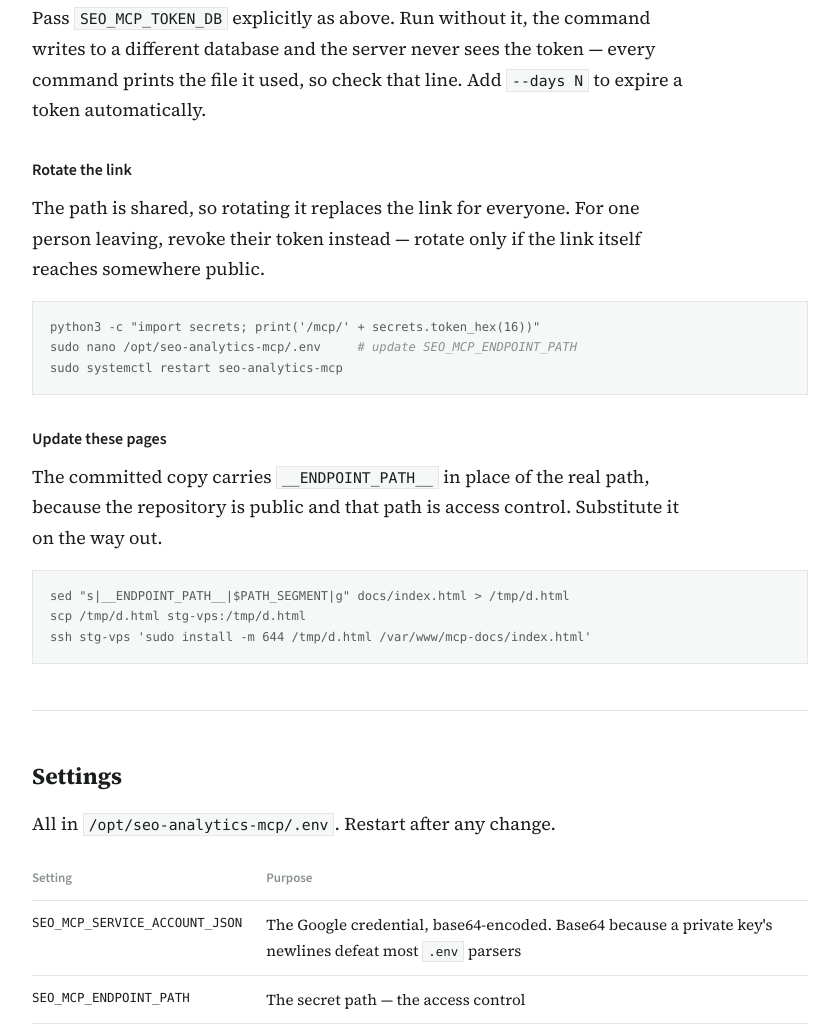
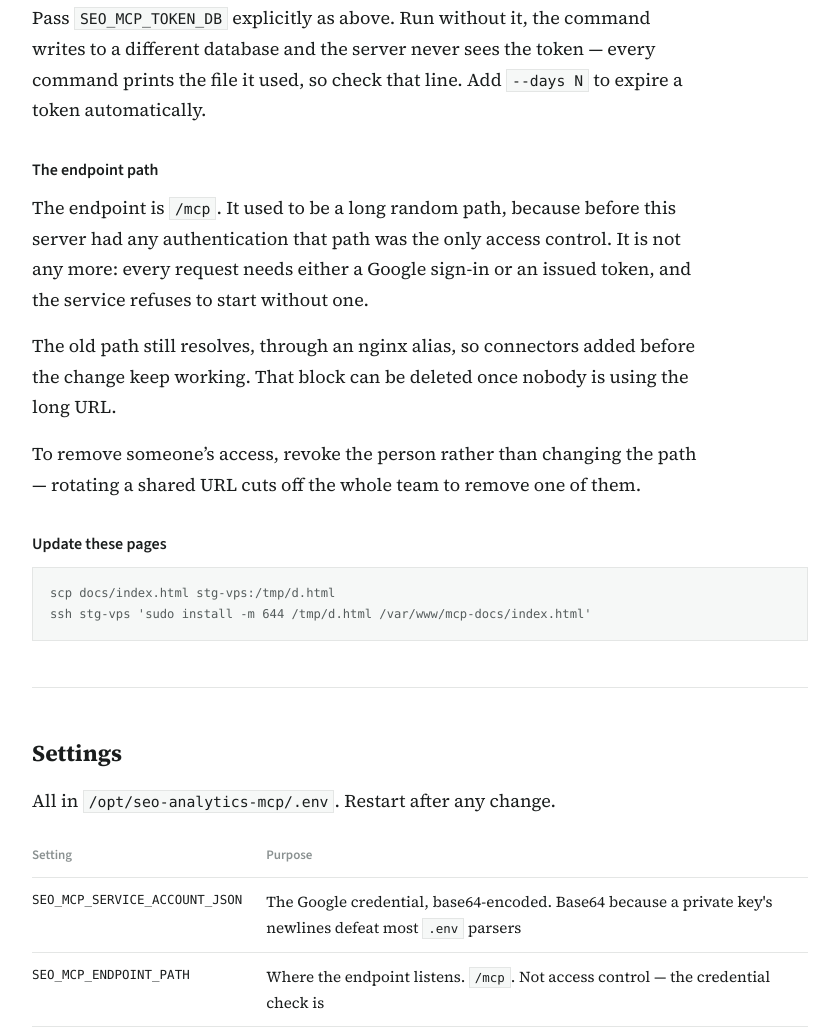
Before and after one commit to zainsive/seo-analytics-mcp, a plain HTML site: page docs/admin/index.html in a window 1280 px wide. Shown: the part 3292-4322 px from the top of the page, without its empty margins (220-1059 px from the left). Drawn offline with nearby package versions, Linux system fonts and the light colour scheme.

Commit message:
Serve the endpoint at /mcp and stop pretending the path is a lock
The endpoint was a long random path because, when it was deployed, that path was
the entire access control - the docstring said so. Two real locks have since been
added in front of it, so the obscurity now buys only protection from
opportunistic scanning, while costing a URL nobody can read out loud and a
"secret" that lives in every teammate's connector config, the docs page and
browser histories.

The endpoint is /mcp. The old path still resolves through an nginx alias, so
connectors added before the change keep working and nobody has to re-add
anything; that block can go once the long URL is unused.

The startup message that told operators to set a random path "before exposing
this to the internet - the path is the access control" is now an informational
note rather than a warning, because chasing it would mean solving a problem the
credential check already solved.

Drops the __ENDPOINT_PATH__ placeholder entirely. It existed so a public
repository would not carry a secret URL; the URL is not secret any more, so the
committed pages hold the real one and deploying them is a plain copy. Access
tokens were never in these pages and still are not.

Co-Authored-By: Claude Opus 5 <noreply@anthropic.com>

```diff
--- a/docs/admin/index.html
+++ b/docs/admin/index.html
@@ -157,17 +157,18 @@ sudo -u seomcp SEO_MCP_TOKEN_DB=/opt/seo-analytics-mcp/state/tokens.db \
   a different database and the server never sees the token — every command prints the file it
   used, so check that line. Add <code>--days N</code> to expire a token automatically.</p>
 
-  <h3>Rotate the link</h3>
-  <p>The path is shared, so rotating it replaces the link for everyone. For one person leaving,
-  revoke their token instead — rotate only if the link itself reaches somewhere public.</p>
-  <pre><code>python3 -c "import secrets; print('/mcp/' + secrets.token_hex(16))"
-sudo nano /opt/seo-analytics-mcp/.env     <span class="c"># update SEO_MCP_ENDPOINT_PATH</span>
-sudo systemctl restart seo-analytics-mcp</code></pre>
+  <h3>The endpoint path</h3>
+  <p>The endpoint is <code>/mcp</code>. It used to be a long random path, because before
+  this server had any authentication that path was the only access control. It is not
+  any more: every request needs either a Google sign-in or an issued token, and the
+  service refuses to start without one.</p>
+  <p>The old path still resolves, through an nginx alias, so connectors added before the
+  change keep working. That block can be deleted once nobody is using the long URL.</p>
+  <p>To remove someone’s access, revoke the person rather than changing the path —
+  rotating a shared URL cuts off the whole team to remove one of them.</p>
+
   <h3>Update these pages</h3>
-  <p>The committed copy carries <code>__ENDPOINT_PATH__</code> in place of the real path, because
-  the repository is public and that path is access control. Substitute it on the way out.</p>
-  <pre><code>sed "s|__ENDPOINT_PATH__|$PATH_SEGMENT|g" docs/index.html &gt; /tmp/d.html
-scp /tmp/d.html stg-vps:/tmp/d.html
+  <pre><code>scp docs/index.html stg-vps:/tmp/d.html
 ssh stg-vps 'sudo install -m 644 /tmp/d.html /var/www/mcp-docs/index.html'</code></pre>
 </section>
 
@@ -179,7 +180,7 @@ ssh stg-vps 'sudo install -m 644 /tmp/d.html /var/www/mcp-docs/index.html'</code
     <thead><tr><th>Setting</th><th>Purpose</th></tr></thead>
     <tbody>
       <tr><td class="k">SEO_MCP_SERVICE_ACCOUNT_JSON</td><td>The Google credential, base64-encoded. Base64 because a private key's newlines defeat most <code>.env</code> parsers</td></tr>
-      <tr><td class="k">SEO_MCP_ENDPOINT_PATH</td><td>The secret path — the access control</td></tr>
+      <tr><td class="k">SEO_MCP_ENDPOINT_PATH</td><td>Where the endpoint listens. <code>/mcp</code>. Not access control — the credential check is</td></tr>
       <tr><td class="k">SEO_MCP_ALLOWED_HOSTS</td><td>Public hostname. Without it every proxied request returns 421</td></tr>
       <tr><td class="k">SEO_MCP_PUBLIC_URL</td><td>This server’s own public address. Google sign-in builds its redirect URI from it, and it must match the Google console verbatim</td></tr>
       <tr><td class="k">GOOGLE_SSO_CLIENT_ID</td><td>A Google OAuth <em>Web application</em> client. Its redirect URI is <code>&lt;public url&gt;/auth/google/callback</code></td></tr>
```
Also changed, not shown: docs/index.html (+2 -2 lines), 2 other files.
